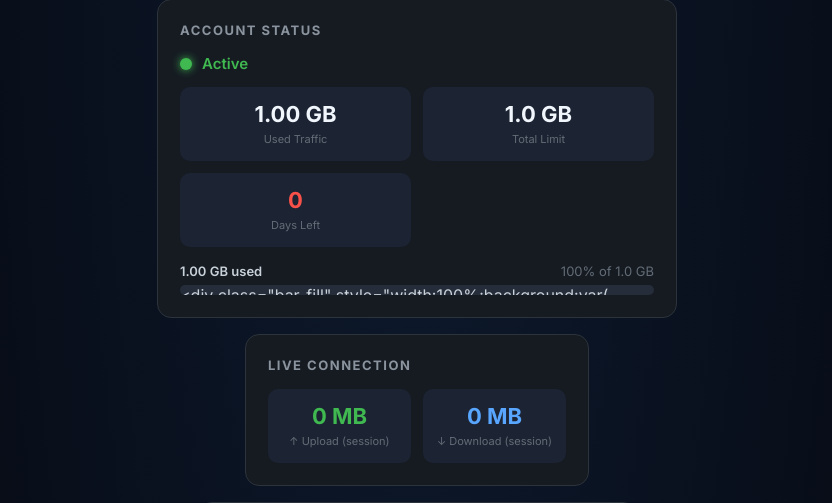
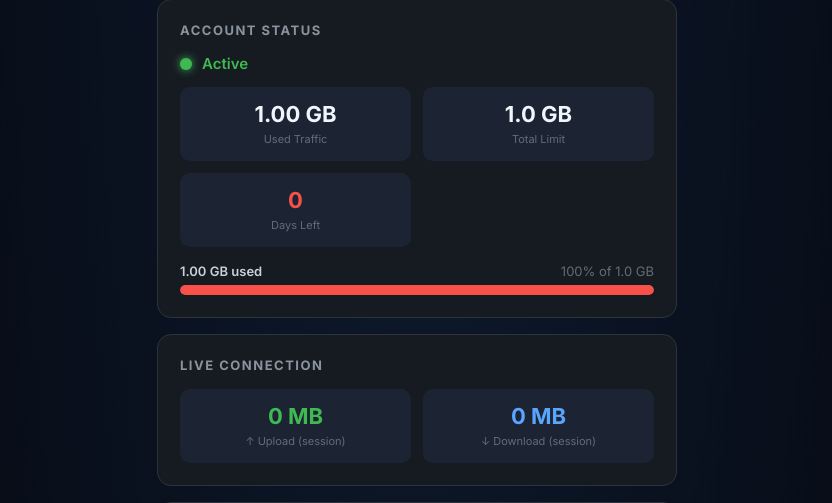
Before and after one commit to v74all/Spiritus, a Flask app: page /sub/1 in a window 1280 px wide. Shown: the part 129-632 px from the top of the page, without its empty margins (223-1055 px from the left). Run offline with Flask 3, Linux system fonts and the light colour scheme; tables that the repository leaves empty hold one stand-in row (values such as "Sample post").

Commit message:
fix: restore clean inline styling to prevent CSS linter parsing errors

```diff
--- a/templates/sub.html
+++ b/templates/sub.html
@@ -174,7 +174,7 @@ body{font-family:'Inter',system-ui,sans-serif;background:var(--bg0);color:var(--
         <span class="limit">{{ pct }}% of {{ "%.1f"|format(limit) }} GB</span>
       </div>
       <div class="bar-track">
-        {{ '<div class="bar-fill" style="width:' ~ pct ~ '%;background:' ~ bar_color ~ ';"></div>' | safe }}
+        <div class="bar-fill" style="width: {{ pct }}%; background: {{ bar_color }};"></div>
       </div>
     </div>
   </div>
```
